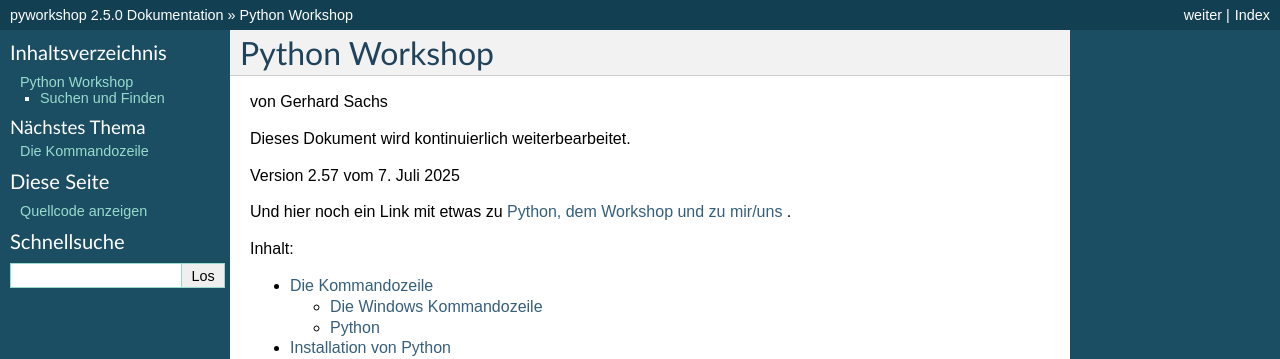
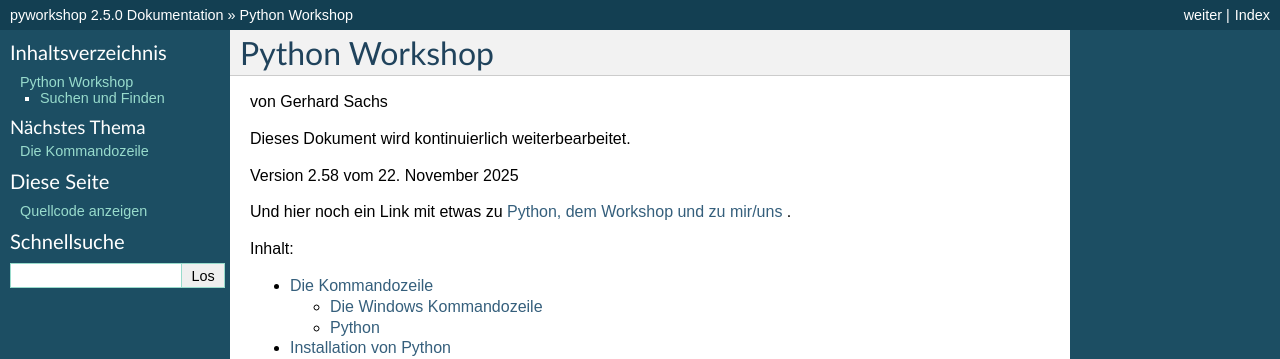
Before and after one commit to gerpark/pyworkshop, a Sphinx documentation site: the page built from docs/source/index.rst, in a window 1280 px wide. Shown: the top 359 px of the page. Built offline with Sphinx 7.4.7, drawn with Linux system fonts in a browser that asks for light colours.

Commit message:
2.58 Nov25

```diff
--- a/docs/source/index.rst
+++ b/docs/source/index.rst
@@ -13,7 +13,7 @@
 
 Dieses Dokument wird kontinuierlich weiterbearbeitet.
 
-Version 2.57 vom 7. Juli 2025
+Version 2.58 vom 22. November 2025
 
 Und hier noch ein Link mit etwas zu `Python, dem Workshop und zu mir/uns <http://www.ortrun-dieterich.de/workshop.html>`_ .
 
```
